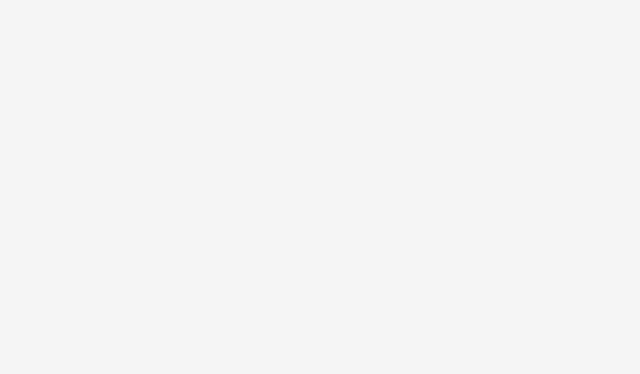
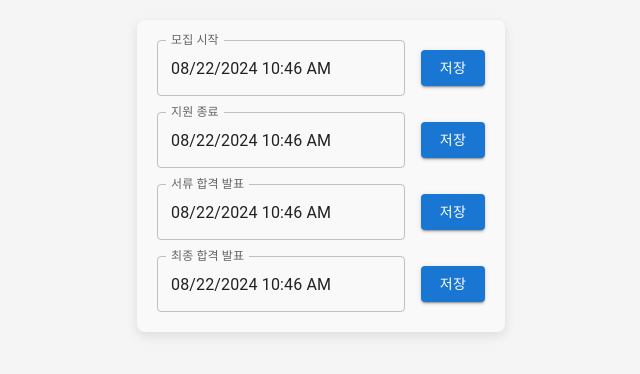
Before and after one commit to DASOM-GitHub/DASOM-Frontend, a React (Create React App) app: page /admin-recruit-plan in a window 1280 px wide. Before the commit this address had no page. Shown: the top 374 px of the page, without its empty margins (319-959 px from the left). Built offline with nearby package versions, Linux system fonts and the light colour scheme; no server answers; a web font is replaced by a local one.

Commit message:
관리자 모집일정

```diff
--- a/package.json
+++ b/package.json
@@ -3,9 +3,14 @@
   "version": "0.1.0",
   "private": true,
   "dependencies": {
+    "@emotion/react": "^11.13.0",
+    "@emotion/styled": "^11.13.0",
+    "@mui/material": "^5.16.7",
+    "@mui/x-date-pickers": "^7.13.0",
     "@testing-library/jest-dom": "^5.17.0",
     "@testing-library/react": "^13.4.0",
     "@testing-library/user-event": "^13.5.0",
+    "dayjs": "^1.11.12",
     "react": "^18.3.1",
     "react-countup": "^6.5.3",
     "react-dom": "^18.3.1",
--- a/src/App.js
+++ b/src/App.js
@@ -12,6 +12,7 @@ import ApplySuccess from './pages/ApplyPage/ApplySuccess';
 import FAQ from './pages/FAQPage/FAQ';
 import Admin from './pages/AdminPage/Admin';
 import AdminMain from './pages/AdminPage/AdminMain';
+import AdminRecruitPlan from './pages/AdminPage/AdminRecruitPlan';
 import ScrollToTop from "./components/ScrollToTop";
 
 const Layout = () => {
@@ -49,6 +50,7 @@ function App() {
               <Route path="faq" element={<FAQ />} />
               <Route path="admin" element={<Admin />} />
               <Route path="adminmain" element={<AdminMain />} />
+              <Route path="admin-recruit-plan" element={<AdminRecruitPlan />} />
             </Route>
           </Routes>
         </Router>
--- a/src/pages/AdminPage/AdminMain.css
+++ b/src/pages/AdminPage/AdminMain.css
@@ -5,12 +5,12 @@
     align-items: center;
 }
 
-.admin-recurit{
+.admin-recruit{
     margin-top: 300px;
     font-size: 30px;
 }
 
-.admin-recurit-plan{
+.admin-recruit-plan{
     margin-top: 100px;
     font-size: 30px;
 }
--- a/src/pages/AdminPage/AdminMain.jsx
+++ b/src/pages/AdminPage/AdminMain.jsx
@@ -7,8 +7,8 @@ const AdminMain = () => {
 
   return (
     <div className='adminmain'>
-   <Link to='/admin-recurit' className='admin-recurit'><div>지원자 관리하기</div></Link>
-   <Link to='/admin-recurit-plan' className='admin-recurit-plan'><div>지원일정 관리하기</div></Link>
+   <Link to='/admin-recruit' className='admin-recruit'><div>지원자 관리하기</div></Link>
+   <Link to='/admin-recruit-plan' className='admin-recruit-plan'><div>지원일정 관리하기</div></Link>
     </div>
   );
 };
--- /dev/null
+++ b/src/pages/AdminPage/AdminRecruitPlan.jsx
@@ -0,0 +1,135 @@
+import React, { useState, useEffect } from 'react';
+import { TextField, Box, Button } from '@mui/material';
+import { LocalizationProvider } from '@mui/x-date-pickers/LocalizationProvider';
+import { DateTimePicker } from '@mui/x-date-pickers/DateTimePicker';
+import { AdapterDayjs } from '@mui/x-date-pickers/AdapterDayjs';
+import dayjs from 'dayjs';
+
+const AdminRecruitPlan = () => {
+
+    const [dates, setDates] = useState({
+        REC_OPEN: dayjs(),
+        REC_CLOSE: dayjs(),
+        REC_MID_ANNOUNCE: dayjs(),
+        REC_FINAL_ANNOUNCE: dayjs(),
+      });
+
+    useEffect(() => {
+      const fetchDates = async () => {
+        try {
+          const response = await fetch('/api/service');
+          if (!response.ok) {
+            throw new Error('Network response was not ok');
+          }
+          const data = await response.json();
+
+          setDates({
+            REC_OPEN: dayjs(data.find(item => item.key === 'REC_OPEN').value),
+            REC_CLOSE: dayjs(data.find(item => item.key === 'REC_CLOSE').value),
+            REC_MID_ANNOUNCE: dayjs(data.find(item => item.key === 'REC_MID_ANNOUNCE').value),
+            REC_FINAL_ANNOUNCE: dayjs(data.find(item => item.key === 'REC_FINAL_ANNOUNCE').value),
+          });
+        } catch (error) {
+          console.error('Failed to fetch dates:', error);
+        }
+      };
+
+      fetchDates();
+    }, []);
+
+    const handleDateChange = (key, newValue) => {
+      setDates((prevDates) => ({
+        ...prevDates,
+        [key]: newValue
+      }));
+    };
+
+    const handleSave = async (key) => {
+      const formattedDate = {
+        value: dates[key].format('YYYY-MM-DD HH:mm:ss')
+      };
+
+      try {
+        const response = await fetch(`/api/service/${key}`, {
+          method: 'PATCH',
+          headers: {
+            'Content-Type': 'application/json',
+          },
+          body: JSON.stringify(formattedDate),
+        });
+
+        if (!response.ok) {
+          throw new Error('Network response was not ok');
+        }
+
+        console.log(`${key} updated successfully`);
+      } catch (error) {
+        console.error(`Failed to update ${key}:`, error);
+      }
+    };
+
+    return (
+      <LocalizationProvider dateAdapter={AdapterDayjs}>
+        <Box
+          sx={{
+            width: 'fit-content',
+            margin: '20px auto',
+            padding: '20px',
+            backgroundColor: '#f9f9f9',
+            borderRadius: '8px',
+            boxShadow: '0px 4px 12px rgba(0, 0, 0, 0.1)'
+          }}
+        >
+          <Box display="flex" flexDirection="column" gap={2}>
+            <Box display="flex" alignItems="center" gap={2}>
+              <DateTimePicker
+                label="모집 시작"
+                value={dates.REC_OPEN}
+                onChange={(newValue) => handleDateChange('REC_OPEN', newValue)}
+                renderInput={(params) => <TextField {...params} />}
+              />
+              <Button variant="contained" onClick={() => handleSave('REC_OPEN')}>
+                저장
+              </Button>
+            </Box>
+            <Box display="flex" alignItems="center" gap={2}>
+              <DateTimePicker
+                label="지원 종료"
+                value={dates.REC_CLOSE}
+                onChange={(newValue) => handleDateChange('REC_CLOSE', newValue)}
+                renderInput={(params) => <TextField {...params} />}
+              />
+              <Button variant="contained" onClick={() => handleSave('REC_CLOSE')}>
+                저장
+              </Button>
+            </Box>
+            <Box display="flex" alignItems="center" gap={2}>
+              <DateTimePicker
+                label="서류 합격 발표"
+                value={dates.REC_MID_ANNOUNCE}
+                onChange={(newValue) => handleDateChange('REC_MID_ANNOUNCE', newValue)}
+                renderInput={(params) => <TextField {...params} />}
+              />
+              <Button variant="contained" onClick={() => handleSave('REC_MID_ANNOUNCE')}>
+                저장
+              </Button>
+            </Box>
+            <Box display="flex" alignItems="center" gap={2}>
+              <DateTimePicker
+                label="최종 합격 발표"
+                value={dates.REC_FINAL_ANNOUNCE}
+                onChange={(newValue) => handleDateChange('REC_FINAL_ANNOUNCE', newValue)}
+                renderInput={(params) => <TextField {...params} />}
+              />
+              <Button variant="contained" onClick={() => handleSave('REC_FINAL_ANNOUNCE')}>
+                저장
+              </Button>
+            </Box>
+          </Box>
+        </Box>
+      </LocalizationProvider>
+    );
+  };
+
+
+export default AdminRecruitPlan;
```
Also changed, not shown: 1 other file (tests, documents, lock files or other folders).
